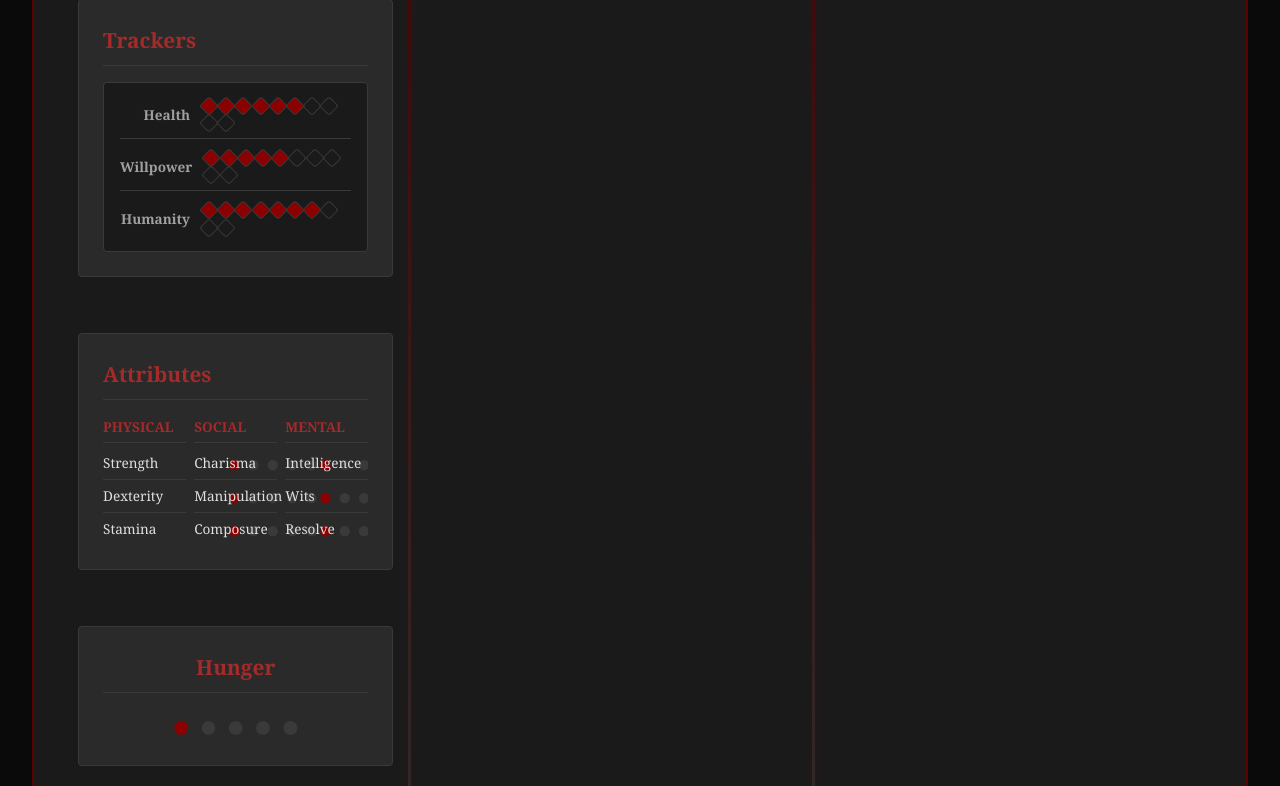
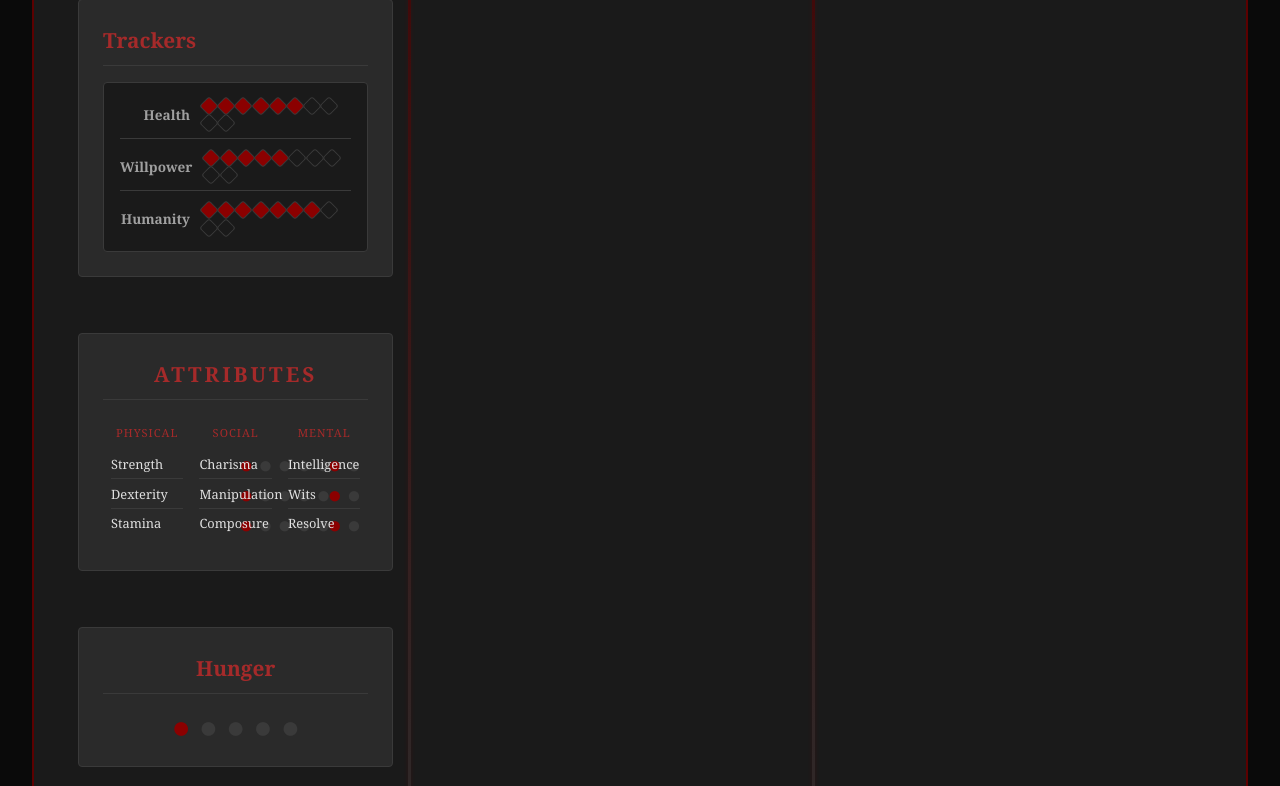
Before and after one commit to Mashbybot/wod-character-sheets, a FastAPI app: template templates/vtm/character_sheet.html in a window 1280 px wide. Shown: the part 1507-2293 px from the top of the page. Run offline with FastAPI, Linux system fonts and the light colour scheme; the template is opened without the code that fills it, so the values that code supplies are empty; parts of the project's set-up code (start-up, migrations or seed data) failed here and were passed over.

Commit message:
Fix Attributes layout html, css

```diff
--- a/app/static/css/vtm-phase1.css
+++ b/app/static/css/vtm-phase1.css
@@ -212,12 +212,24 @@
     font-size: 0.7rem;
 }
 
-/* ===== 3-COLUMN ATTRIBUTES ===== */
+/* ===== ATTRIBUTES SECTION ===== */
+.attributes-header {
+    text-align: center;
+    font-size: 1.1rem;
+    color: var(--text-white);
+    text-transform: uppercase;
+    letter-spacing: 3px;
+    margin-bottom: 1rem;
+    padding-bottom: 0.5rem;
+    border-bottom: 1px solid var(--border-color);
+}
+
 .attributes-three-column {
     display: grid;
     grid-template-columns: 1fr 1fr 1fr;
-    gap: 0.5rem;
+    gap: 1rem;
     overflow-x: auto;
+    padding: 0.5rem;
 }
 
 .attribute-column {
@@ -226,21 +238,22 @@
     min-width: 0; /* Prevent overflow */
 }
 
-.attribute-column h3 {
-    font-size: 0.85rem;
+.attribute-category-label {
+    font-size: 0.7rem;
     color: var(--vtm-red-light);
     text-transform: uppercase;
-    margin-bottom: 0.25rem;
-    padding-bottom: 0.25rem;
-    border-bottom: 1px solid var(--border-color);
+    letter-spacing: 1px;
+    margin-bottom: 0.5rem;
+    text-align: center;
+    font-weight: normal;
 }
 
 .attribute-column .attribute-row {
     display: flex;
     justify-content: space-between;
     align-items: center;
-    padding: 0.25rem 0;
-    gap: 0.25rem;
+    padding: 0.15rem 0;
+    gap: 0.5rem;
 }
 
 .attribute-column .attribute-row:last-child {
@@ -248,11 +261,12 @@
 }
 
 .attribute-column .attribute-name {
-    font-size: 0.85rem;
+    font-size: 0.8rem;
     white-space: nowrap;
     overflow: hidden;
     text-overflow: ellipsis;
     flex-shrink: 1;
+    color: var(--text-white);
 }
 
 /* ===== HUNGER SECTION (STANDALONE) ===== */
--- a/templates/vtm/character_sheet.html
+++ b/templates/vtm/character_sheet.html
@@ -149,12 +149,12 @@
 
             <!-- Attributes - 3 Columns Side by Side -->
             <section class="sheet-section">
-                <h2>Attributes</h2>
+                <h2 class="attributes-header">Attributes</h2>
 
                 <div class="attributes-three-column">
                     <!-- Physical -->
                     <div class="attribute-column">
-                        <h3>Physical</h3>
+                        <div class="attribute-category-label">PHYSICAL</div>
                         <div class="attribute-row">
                             <span class="attribute-name">Strength</span>
                             <div class="dot-tracker">
@@ -189,7 +189,7 @@
 
                     <!-- Social -->
                     <div class="attribute-column">
-                        <h3>Social</h3>
+                        <div class="attribute-category-label">SOCIAL</div>
                         <div class="attribute-row">
                             <span class="attribute-name">Charisma</span>
                             <div class="dot-tracker">
@@ -224,7 +224,7 @@
 
                     <!-- Mental -->
                     <div class="attribute-column">
-                        <h3>Mental</h3>
+                        <div class="attribute-category-label">MENTAL</div>
                         <div class="attribute-row">
                             <span class="attribute-name">Intelligence</span>
                             <div class="dot-tracker">
```
